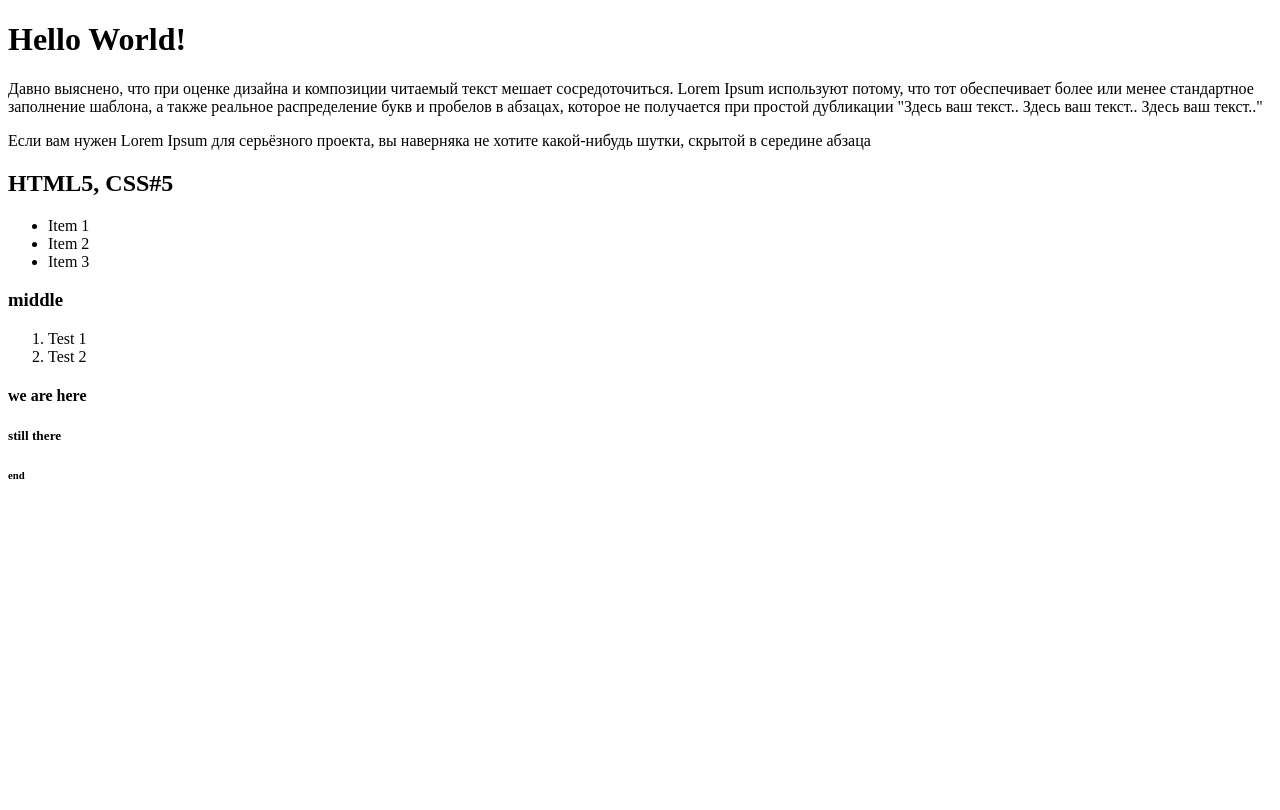
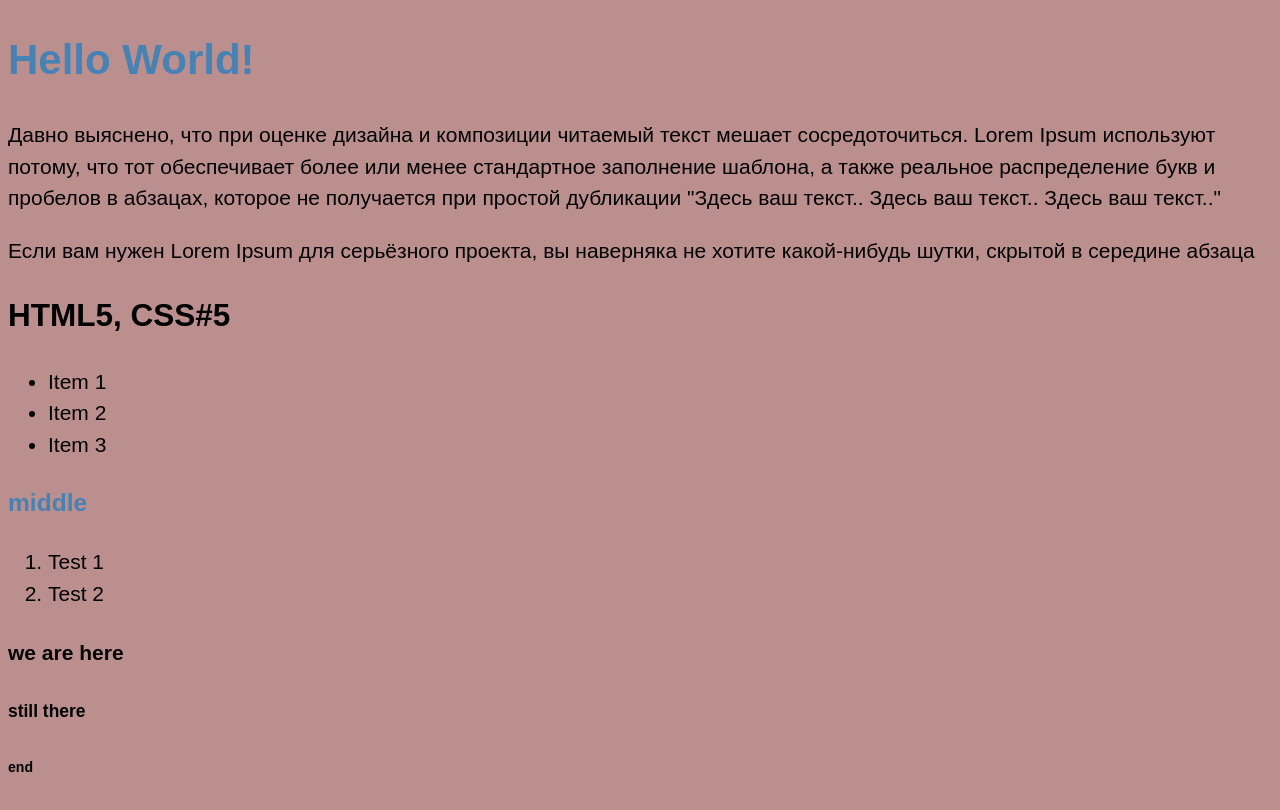
Before and after one commit to sbfmede/HTML-CSS, a plain HTML site: page index.html in a window 1280 px wide. Drawn offline with Linux system fonts and the light colour scheme.

Commit message:
css styles added

```diff
--- a/index.html
+++ b/index.html
@@ -4,24 +4,23 @@
     <meta charset="UTF-8">
     <meta http-equiv="X-UA-Compatible" content="IE=edge">
     <meta name="viewport" content="width=device-width, initial-scale=1.0">
-    <title>HTML adn Css learning</title>
+    <link rel="stylesheet" href="style.css">
+    <title>HTML adn CSS learning</title>
 </head>
 <body>
-        <h1>Hello World!</h1>
-        <p>Давно выяснено, что при оценке дизайна и композиции читаемый текст мешает сосредоточиться. Lorem Ipsum используют потому, что тот обеспечивает более или менее стандартное заполнение шаблона, а также реальное распределение букв и пробелов в абзацах, которое не получается при простой дубликации "Здесь ваш текст.. Здесь ваш текст.. Здесь ваш текст.." <p>
+        <h1 class="title"> Hello World!</h1>
+            <p>Давно выяснено, что при оценке дизайна и композиции читаемый текст мешает сосредоточиться. Lorem Ipsum используют потому, что тот обеспечивает более или менее стандартное заполнение шаблона, а также реальное распределение букв и пробелов в абзацах, которое не получается при простой дубликации "Здесь ваш текст.. Здесь ваш текст.. Здесь ваш текст.." <p>
             <p>Если вам нужен Lorem Ipsum для серьёзного проекта, вы наверняка не хотите какой-нибудь шутки, скрытой в середине абзаца</p>
     <h2>HTML5, CSS#5</h2>
-    <ul>
+     <ul>
         <li>Item 1</li>
         <li>Item 2</li>
         <li>Item 3</li>
-    </ul>
-
-
-    <h3>middle</h3>
-    <ol><li>Test 1</li>
+     </ul>
+        <h3 class="title">middle</h3>
+     <ol><li>Test 1</li>
         <li>Test 2</li>
-    </ol>
+     </ol>
 
     <h4>we are here </h4>
     <h5>still there</h5>
--- /dev/null
+++ b/style.css
@@ -0,0 +1,14 @@
+body{
+    background-color: rosybrown;
+
+font-family: Arial;
+line-height: 1.5;
+font-size: 21px;
+}
+h1{
+    font-size: 45;
+    color:silver; ;
+}
+.title{
+    color:steelblue;
+}
```
Also changed, not shown: learning.css (deleted).
